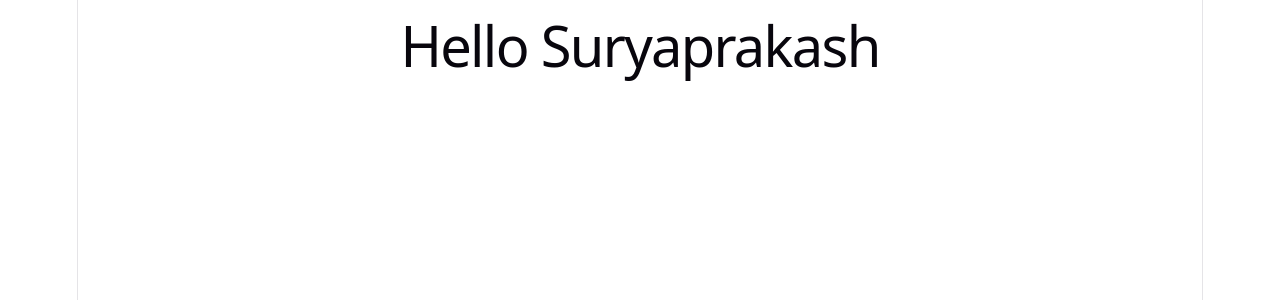
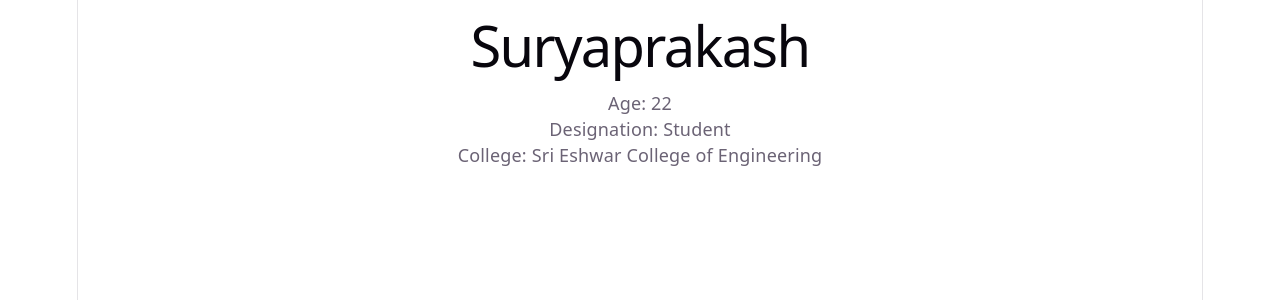
Before and after one commit to Surya-ux-max/Code_Today, a React (Vite) app in the folder Home/: page / in a window 1280 px wide. Shown: the top 300 px of the page. Built offline with nearby package versions, Linux system fonts and the light colour scheme.

Commit message:
june 3 - Experiment completed

```diff
--- a/Home/src/App.jsx
+++ b/Home/src/App.jsx
@@ -1,14 +1,16 @@
-
-
-
 function App(){
-  const greet = () => {
-    return "Hello Suryaprakash"}; // Since javascript is used in the printing of the string, we need to use the return statement to return the string from the function. Otherwise, it will not work and will throw an error.
-  return(
+  const name = "Suryaprakash";
+  const age = 22;
+  const designation = "Student";
+  const College = "Sri Eshwar College of Engineering";
+  return (
     <div>
-      <h1>{greet()}</h1>
+      <h1>{name}</h1>
+      <p>Age: {age}</p>
+      <p>Designation: {designation}</p>
+      <p>College: {College}</p>
     </div>
   );
 }
-// dont forget to add the div tag to wrap the h1 and p tags, otherwise it will throw an error because a component can only return one element.
+
 export default App;
```
